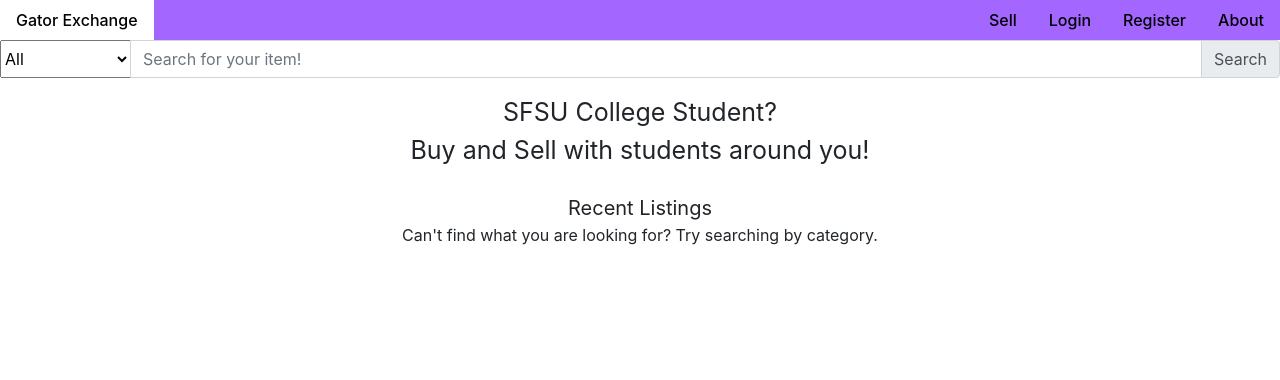
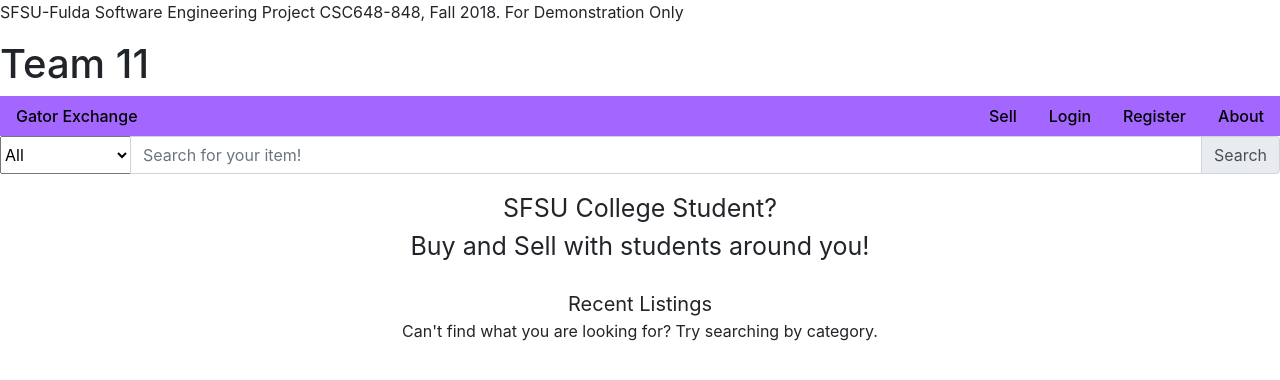
Before and after one commit to mattbho/Gator-Exchange, a React (Create React App) app in the folder client/: page / in a window 1280 px wide. Shown: the top 380 px of the page. Built offline with nearby package versions, Linux system fonts and the light colour scheme; no server answers.

Commit message:
Demonstration tag

```diff
--- a/client/src/App.js
+++ b/client/src/App.js
@@ -22,8 +22,11 @@
 class App extends Component {
   render() {
     return (
+
       <BrowserRouter>
         <div>
+          <p>SFSU-Fulda Software Engineering Project CSC648-848, Fall 2018. For Demonstration Only</p>
+          <h1>Team 11</h1>
           <NavBar />
           <SearchBar />
 
```
